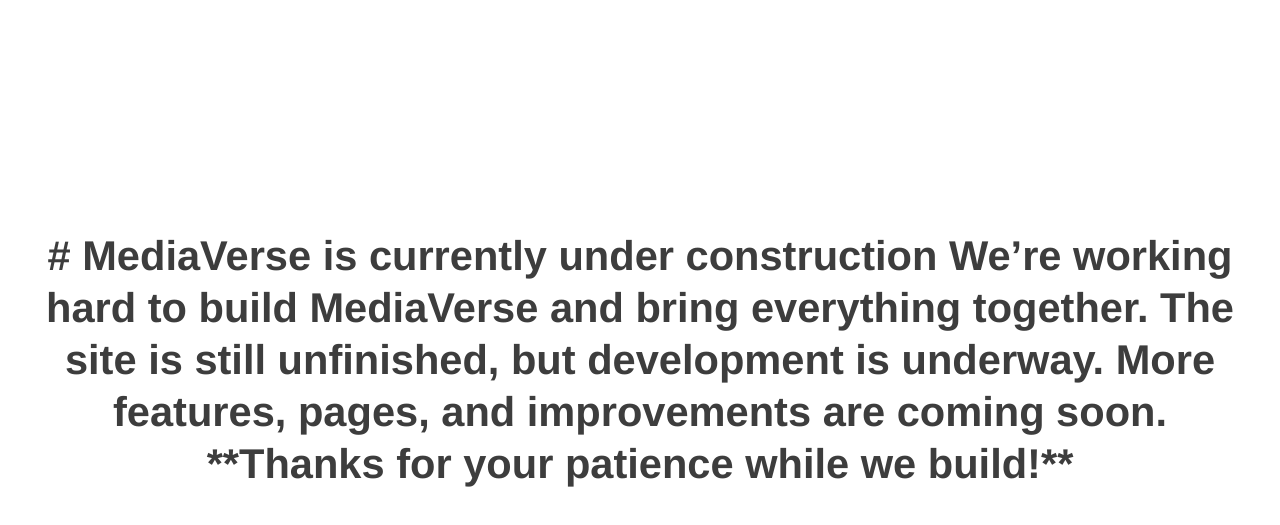
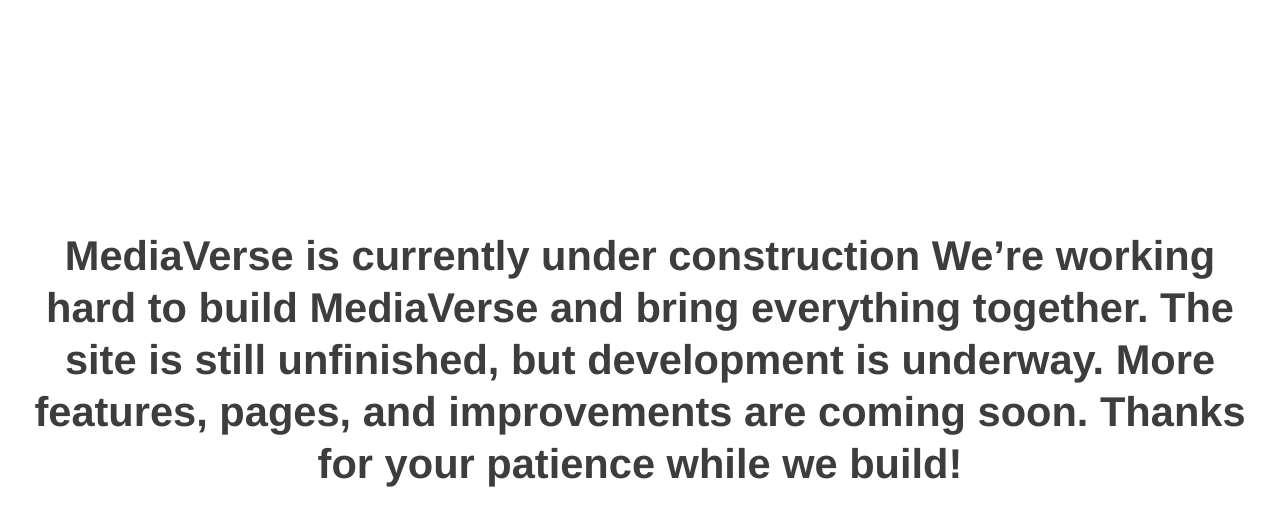
Before and after one commit to rrealbaconepro-byte/MediaVerseOrg, a website: page index.html in a window 1280 px wide. Shown: the part 71-596 px from the top of the page. Drawn offline with nearby package versions, Linux system fonts and the light colour scheme.

Commit message:
Remove markdown syntax from header in index.html

```diff
--- a/index.html
+++ b/index.html
@@ -49,13 +49,13 @@ h1{margin:0;font-size:clamp(1.6rem,5vw,2.6rem);font-weight:700;line-height:1.25}
   </div>
 </header>
 <main>
-<h1># MediaVerse is currently under construction
+<h1>MediaVerse is currently under construction
 
 We’re working hard to build MediaVerse and bring everything together.
 
 The site is still unfinished, but development is underway. More features, pages, and improvements are coming soon.
 
-**Thanks for your patience while we build!**</h1>
+Thanks for your patience while we build!</h1>
 </main>
 <div class="toast" id="toast" role="status"></div>
 <script>
```
